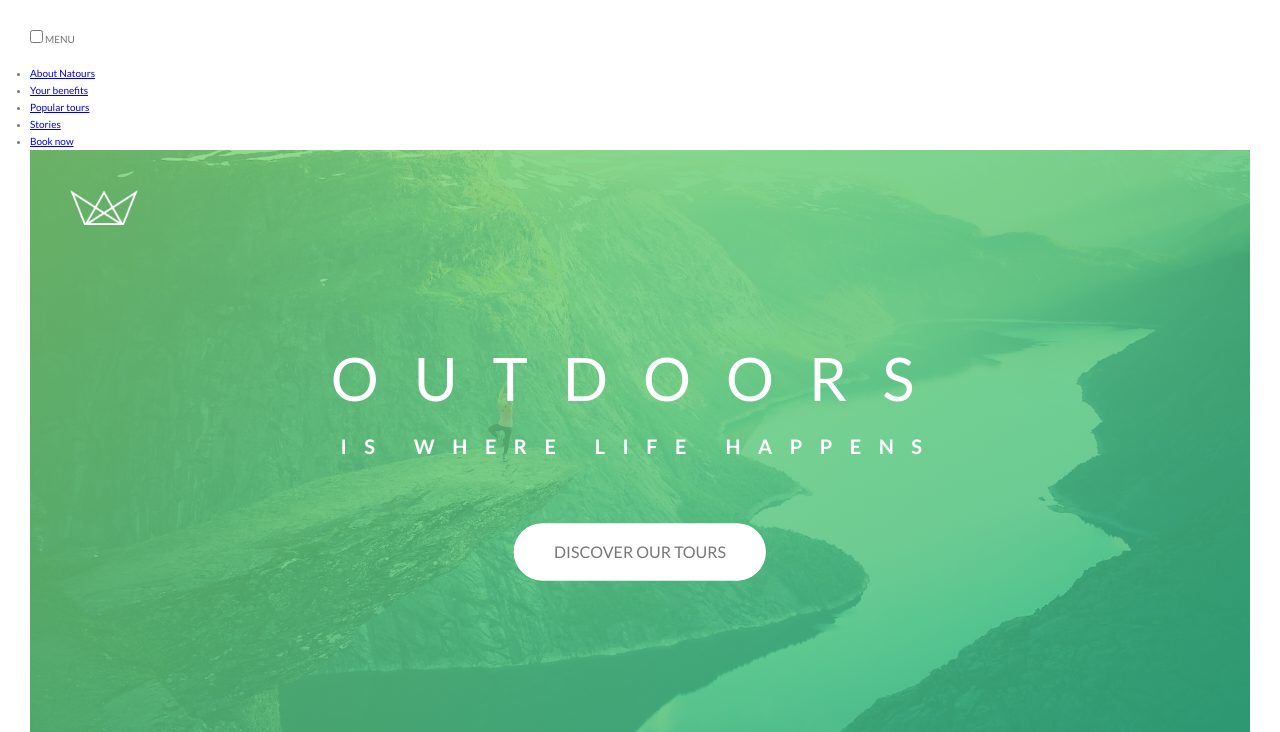
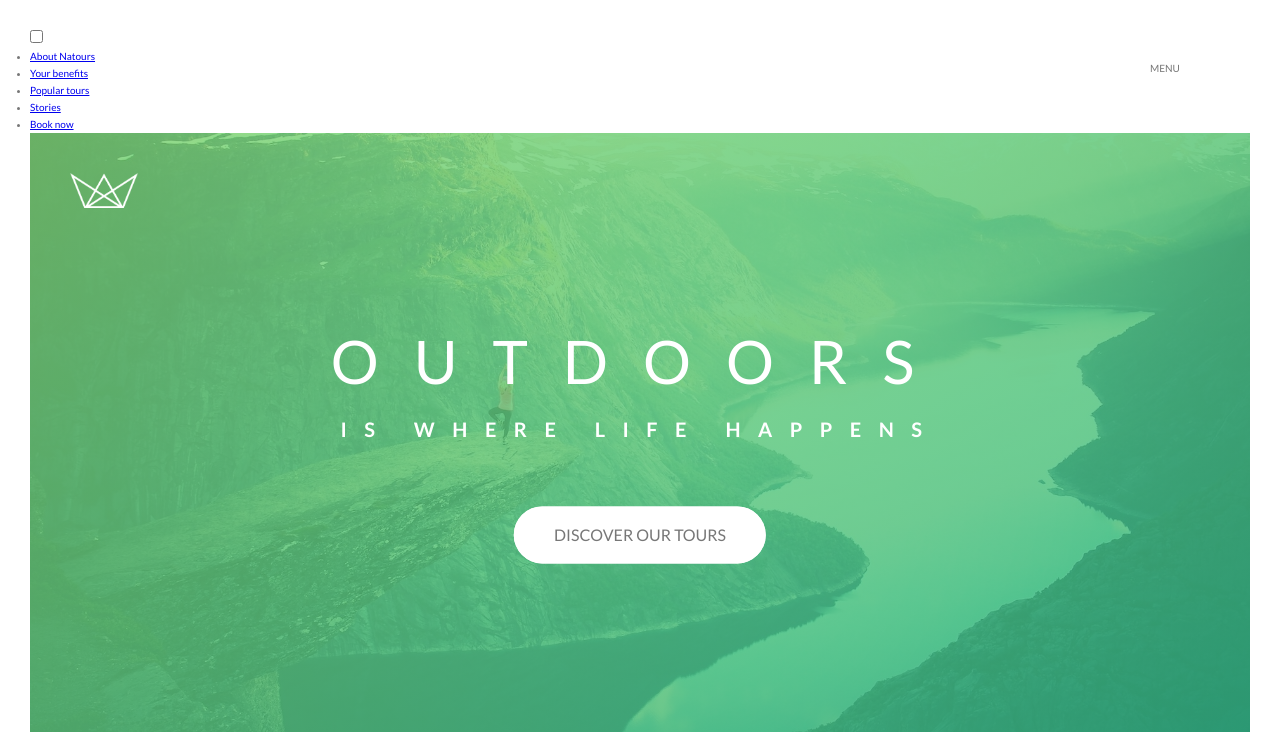
Before and after one commit to aborjas/natours-project, a website: page index.html in a window 1280 px wide. Shown: the top 732 px of the page. Drawn offline with Linux system fonts and the light colour scheme.

Commit message:
navigation button menu created

```diff
--- a/index.html
+++ b/index.html
@@ -19,7 +19,7 @@
 
             <label for="navi-toggle" class="navigation__button">MENU</label>
 
-            <div class="navigation_background">&nbsp;</div>
+            <div class="navigation__background">&nbsp;</div>
 
             <nav class="navigation__nav">
                 <ul class="navigation__list">
--- /dev/null
+++ b/sass/layout/_navigation.scss
@@ -0,0 +1,44 @@
+.navigation {
+
+  &__checkbox {
+
+  }
+
+  &__button {
+    background-color: $color-white;
+    height: 7rem;
+    width: 7rem;
+    position: fixed;
+    top: 6rem;
+    right: 6rem;
+    border-radius: 50%;
+    z-index: 2000 ;
+  }
+
+  &__background {
+    height: 6rem;
+    width: 6rem;
+    border-radius: 50%;
+    position: fixed;
+    top: 6.5rem;
+    right: 6.5rem;
+    background-image: radial-gradient($color-primary-light, $color-primary-dark);
+    z-index: 1000;
+  }
+
+  &__nav {
+
+  }
+
+  &__list {
+
+  }
+
+  &__item {
+
+  }
+
+  &__link {
+
+  }
+}
--- a/sass/main.scss
+++ b/sass/main.scss
@@ -18,5 +18,6 @@
 @import "layout/header";
 @import "layout/grid";
 @import "layout/footer";
+@import "layout/navigation";
 
 @import "pages/home";
```
Also changed, not shown: css/style.css.
